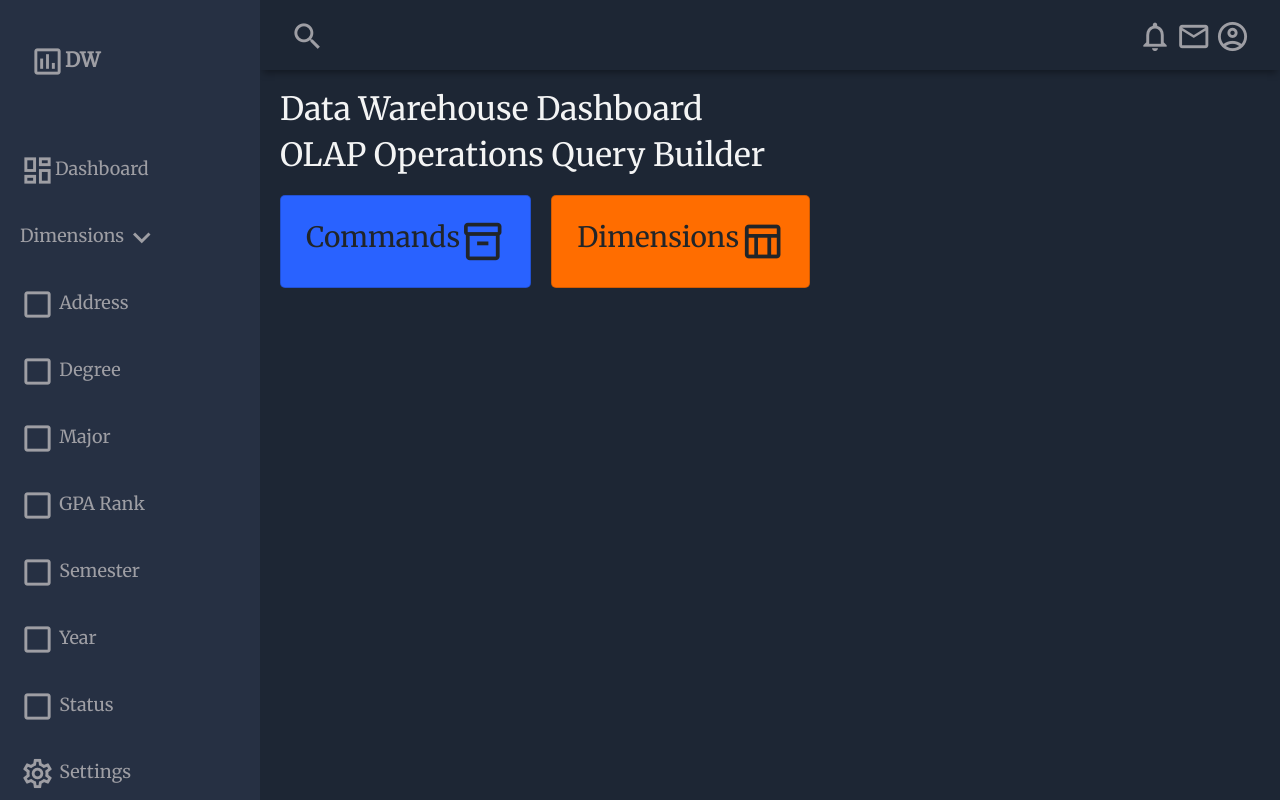
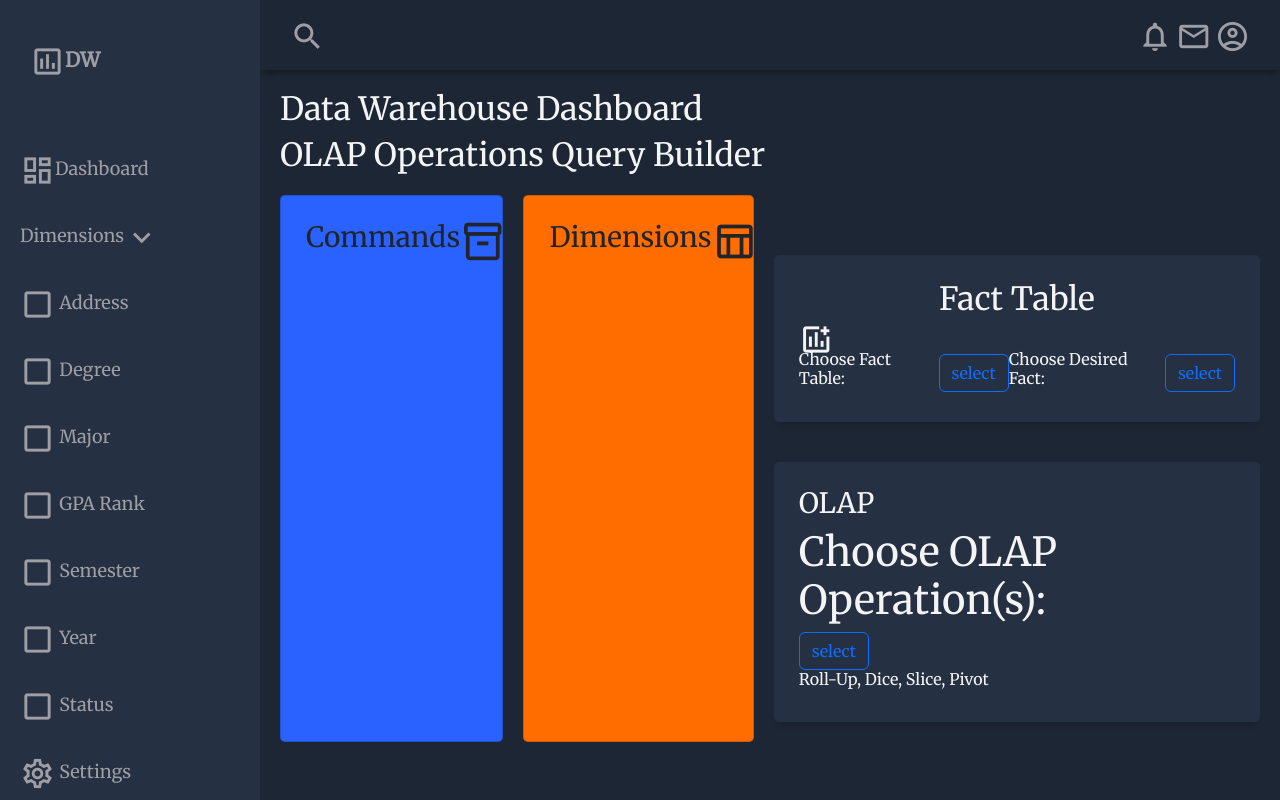
Before and after one commit to JoshuaFarara/DataWarehouse_ProjectReport, a Flask app: page / in a window 1280 px wide. Run offline with Flask 3, Linux system fonts and the light colour scheme; some libraries are stand-ins or nearby versions.

Commit message:
Changes to be committed: 	modified:   interface/templates/home.html 	modified:   interface/templates/styles.css

```diff
--- a/interface/templates/home.html
+++ b/interface/templates/home.html
@@ -88,7 +88,7 @@
 
       <!-- Main -->
       <main class="main-container">
-        <div class=" main-title">
+        <div class="main-title">
           <h2>Data Warehouse Dashboard</h2>
           <!-- <p>Lets start building a beautiful datawarehouse dashboard to display the Number of Graduates based on the fact tables dimensions.</p> -->
         </div>
@@ -121,24 +121,26 @@
 
           </div> -->
 
-          <!-- <div class="fact-table-cards">
+          <div class="fact-table-cards">
 
-            <div class="card">
+            <div class="selection-card">
+              <h2 class="selection-title">Fact Table</h2>
+              <span class="material-icons-outlined">add_chart</span>
               <div class="card-inner">
-                <h3>Fact Table</h3>
-                <span class="material-icons-outlined">inventory_2</span>
+                <h6>Choose Fact Table:</h6> <button type="button" class="btn btn-outline-primary">select</button>
+                <h6>Choose Desired Fact:</h6> <button type="button" class="btn btn-outline-primary">select</button>
               </div>
-              <h1>Choose Fact Table:</h1> <button type="button" class="btn btn-outline-primary">select</button>
+
             </div>
 
-            <div class="card">
+            <div class="selection-card">
               <div class="card-inner">
                 <h3>OLAP</h3>
                 <span class="material-icons-outlined">cards</span>
               </div>
               <h1>Choose OLAP Operation(s):</h1> <button type="button" class="btn btn-outline-primary">select</button>
               <h6>Roll-Up, Dice, Slice, Pivot</h6>
-            </div> -->
+            </div>
           </div>
 
         </div>
@@ -151,6 +153,9 @@
       <!-- <img src="C:\Users\User\Documents\School\FallGrad2023\DW\DataWarehouse_ProjectReport\interface\static\cuboid.jpg"> -->
     </div>
 
+    <!-- Scripts -->
+    <!-- Apex Charts -->
+    <script src="https://cdnjs.cloudflare.com/ajax/libs/apexcharts/3.44.0/apexcharts.min.js"></script>
     <!-- Custom JS -->
     <!-- <script src="scripts.js"></script> -->
   </body>
--- a/interface/templates/styles.css
+++ b/interface/templates/styles.css
@@ -160,9 +160,26 @@
     font-size: 45px;
 }
 
+
 .fact-table-cards {
+    display: grid;
+    grid-template-columns: 1fr;
+    gap: 20px;
+    margin-top: 60px;
+}
+
+.selection-card {
+    background-color: #263043;
+    margin-bottom: 20px;
+    padding: 25px;
+    box-sizing: border-box;
+    -webkit-column-break-inside: avoid;
+    border-radius: 5px;
+    box-shadow: 0 6px 7px -4px rgba(0, 0, 0, 0.2);
+}
+
+.selection-title {
     display: flex;
-    grid-template-columns: 1fr 1fr 1fr 1fr;
-    gap: 20px;
-    margin: 20px 0;
-}
+    align-items: center;
+    justify-content: center;
+  }
```
